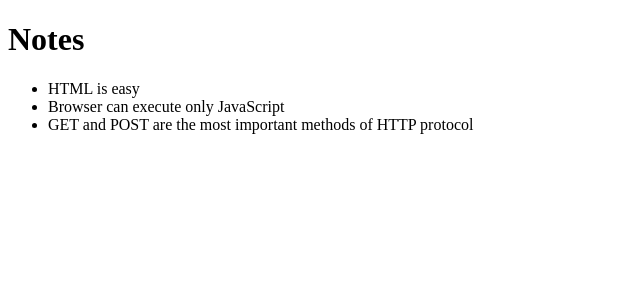
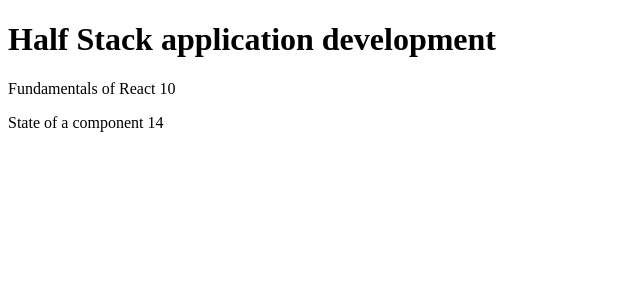
Before and after one commit to sakluk/fullstack-mooc, a React (Vite) app in the folder osa2/kurssitiedot/: page / in a window 1280 px wide. Shown: the top 300 px of the page, without its empty margins (0-640 px from the left). Built offline with nearby package versions, Linux system fonts and the light colour scheme.

Commit message:
tehtävä 2.1 kurssitiedot vaihe6

```diff
--- a/osa2/kurssitiedot/src/App.jsx
+++ b/osa2/kurssitiedot/src/App.jsx
@@ -1,18 +1,77 @@
-import Note from './components/Note'
-
-const App = ({ notes }) => {
+const Header = (props) => {
   return (
     <div>
-      <h1>Notes</h1>
-      <ul>
-        {notes.map(note =>
-          <Note key={note.id} note={note} />
-        )}
-      </ul>
+      <h1>{props.name}</h1>
     </div>
   )
 }
 
+const Part = (props) => {
+  console.log(props)
+  return (
+    <div>
+      <p>{props.name} {props.exercises}</p>
+    </div>
+  )
+}
 
+const Content = (props) => {
+  console.log(props)
+  console.log(props.parts[0].name)
+  return (
+    <div>
+      {props.parts.map(part => <Part key={part.id} name={part.name} exercises={part.exercises} />)}
+    </div>
+  )
+}
+
+const Total = (props) => {
+  console.log(props)
+  const total = props.parts[0].exercises + props.parts[1].exercises + props.parts[2].exercises
+  return (
+    <div>
+      <p>Number of exercises {total}</p>
+    </div>
+  )
+}
+
+const Course = (props) => {
+  return (
+    <div>
+      <Header name={props.course.name} />
+      <Content parts={props.course.parts} />
+    </div>
+  )
+}
+
+const App = () => {
+  const course = {
+    name: 'Half Stack application development',
+    id: 1,
+    parts: [
+      {
+        name: 'Fundamentals of React',
+        exercises: 10,
+        id: 1
+      },
+      // {
+      //   name: 'Using props to pass data',
+      //   exercises: 7,
+      //   id: 2
+      // },
+      {
+        name: 'State of a component',
+        exercises: 14,
+        id: 3
+      }
+    ]
+  }
+
+  return (
+    <div>
+      <Course course={course} />
+    </div>
+  )
+}
 
 export default App
--- a/osa2/kurssitiedot/src/main.jsx
+++ b/osa2/kurssitiedot/src/main.jsx
@@ -2,27 +2,6 @@ import ReactDOM from 'react-dom/client'
 
 import App from './App'
 
-const notes = [
-  {
-    id: 1,
-    content: 'HTML is easy',
-    important: true
-  },
-  {
-    id: 2,
-    content: 'Browser can execute only JavaScript',
-    important: false
-  },
-  {
-    id: 3,
-    content: 'GET and POST are the most important methods of HTTP protocol',
-    important: true
-  }
-]
-
-const result = notes.map(note => note.id)
-console.log(result)
-
 ReactDOM.createRoot(document.getElementById('root')).render(
-  <App notes={notes} />
+  <App />
 )
```
